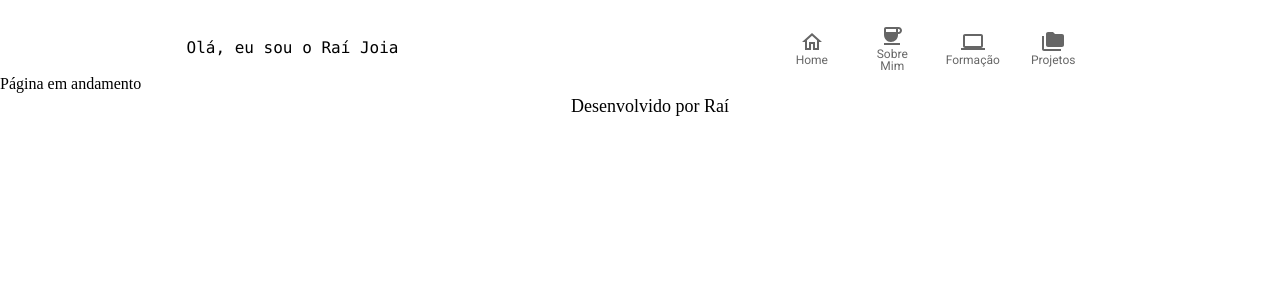
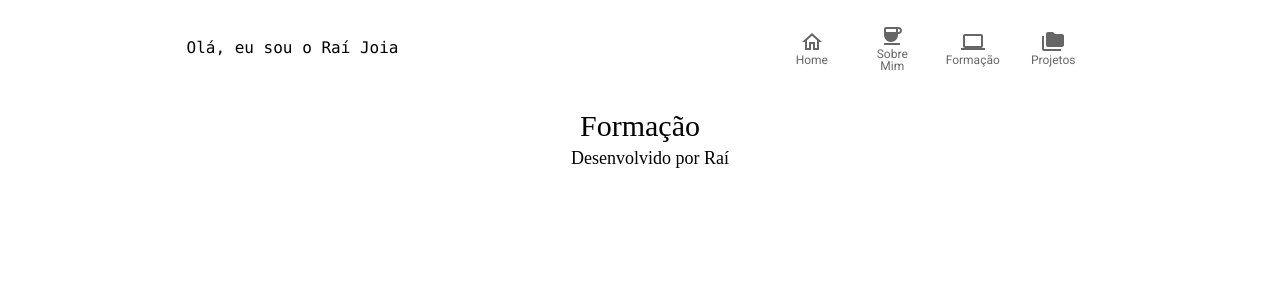
Before and after one commit to Raijoia/portfolio_2.0, a React (Vite) app: page /formacao in a window 1280 px wide. Shown: the top 300 px of the page. Built offline with nearby package versions, Linux system fonts and the light colour scheme.

Commit message:
tile in formacao

```diff
--- a/src/pages/Formacao/index.tsx
+++ b/src/pages/Formacao/index.tsx
@@ -1,6 +1,8 @@
+import Title from "../../components/Title"
+
 const Formacao = () => {
   return (
-    <h5>Página em andamento</h5>
+    <Title>Formação</Title>
   )
 }
 
```
